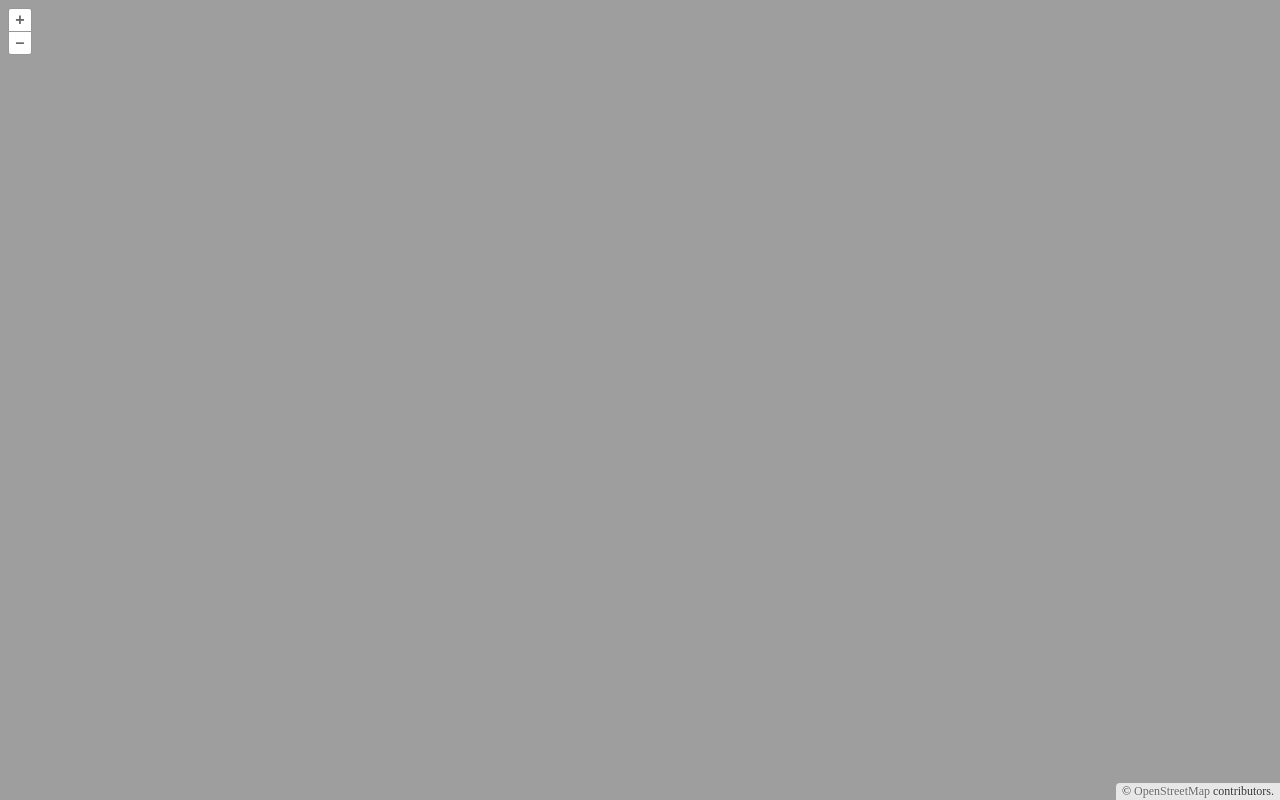
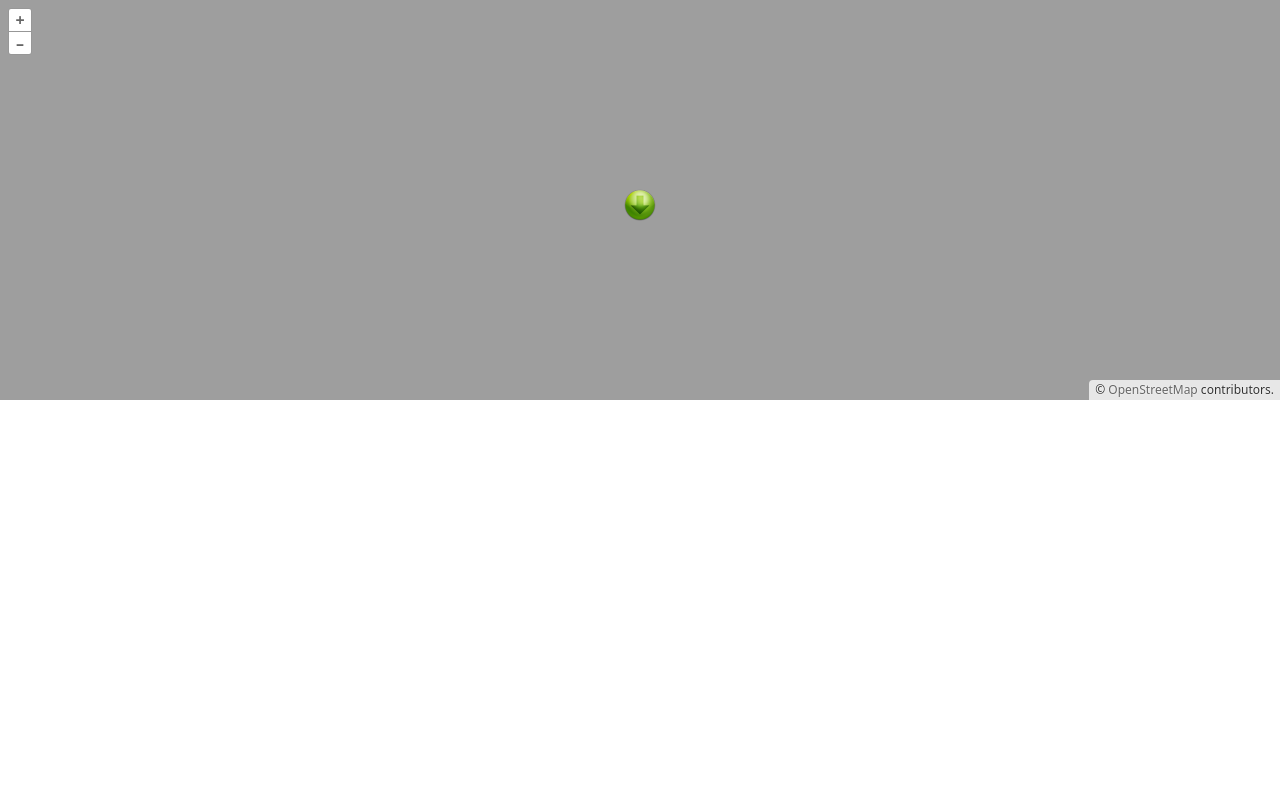
Before and after one commit to lmschw/geoinfoMap, a website built with Vite: page geoinfo-map/index.html in a window 1280 px wide. Built offline with nearby package versions, Linux system fonts and the light colour scheme.

Commit message:
add first icon to map

```diff
--- a/geoinfo-map/index.html
+++ b/geoinfo-map/index.html
@@ -1,13 +1,22 @@
 <!DOCTYPE html>
 <html lang="en">
   <head>
-    <meta charset="UTF-8" />
-    <link rel="icon" type="image/x-icon" href="https://openlayers.org/favicon.ico" />
-    <meta name="viewport" content="width=device-width, initial-scale=1.0" />
-    <title>Using OpenLayers with Vite</title>
+    <meta charset="UTF-8">
+    <title>Icon Symbolizer</title>
+    <link rel="stylesheet" href="https://cdn.jsdelivr.net/npm/bootstrap@5.2.0/dist/css/bootstrap.min.css">
+    <link rel="stylesheet" href="node_modules/ol/ol.css">
+    <style>
+      .map {
+        width: 100%;
+        height: 400px;
+      }
+    </style>
   </head>
   <body>
-    <div id="map"></div>
-    <script type="module" src="./main.js"></script>
+    <div id="map" class="map"><div id="popup"></div></div>
+    <!-- Pointer events polyfill for old browsers, see https://caniuse.com/#feat=pointer -->
+    <script src="https://cdn.jsdelivr.net/npm/elm-pep@1.0.6/dist/elm-pep.js"></script>
+    <script src="https://cdn.jsdelivr.net/npm/bootstrap@5.2.0/dist/js/bootstrap.bundle.min.js"></script>
+    <script type="module" src="main.js"></script>
   </body>
 </html>
--- a/geoinfo-map/main.js
+++ b/geoinfo-map/main.js
@@ -1,17 +1,91 @@
-import './style.css';
-import {Map, View} from 'ol';
-import TileLayer from 'ol/layer/Tile';
+import Feature from 'ol/Feature.js';
+import Map from 'ol/Map.js';
+import Overlay from 'ol/Overlay.js';
+import Point from 'ol/geom/Point.js';
+import TileJSON from 'ol/source/TileJSON.js';
+import VectorSource from 'ol/source/Vector.js';
+import View from 'ol/View.js';
+import {Icon, Style} from 'ol/style.js';
+import {Tile as TileLayer, Vector as VectorLayer} from 'ol/layer.js';
 import OSM from 'ol/source/OSM';
 
+const sachselnCoords = [917600, 5921700]
+
+const iconFeature = new Feature({
+  geometry: new Point(sachselnCoords),
+  name: 'Sachseln',
+});
+
+const iconStyle = new Style({
+  image: new Icon({
+    anchor: [0.5, 46],
+    anchorXUnits: 'fraction',
+    anchorYUnits: 'pixels',
+    src: 'arrow_down.png',
+    scale: 0.25,
+  }),
+});
+
+iconFeature.setStyle(iconStyle);
+
+const vectorSource = new VectorSource({
+  features: [iconFeature],
+});
+
+const vectorLayer = new VectorLayer({
+  source: vectorSource,
+});
+
 const map = new Map({
-  target: 'map',
-  layers: [
-    new TileLayer({
-      source: new OSM()
-    })
-  ],
+  layers: [    new TileLayer({
+    source: new OSM()
+  }), vectorLayer],
+  target: document.getElementById('map'),
   view: new View({
-    center: [0, 0],
-    zoom: 2
-  })
+    center: sachselnCoords,
+    zoom: 9,
+  }),
 });
+
+const element = document.getElementById('popup');
+
+const popup = new Overlay({
+  element: element,
+  positioning: 'bottom-center',
+  stopEvent: false,
+});
+map.addOverlay(popup);
+
+let popover;
+function disposePopover() {
+  if (popover) {
+    popover.dispose();
+    popover = undefined;
+  }
+}
+// display popup on click
+map.on('click', function (evt) {
+  const feature = map.forEachFeatureAtPixel(evt.pixel, function (feature) {
+    return feature;
+  });
+  disposePopover();
+  if (!feature) {
+    return;
+  }
+  popup.setPosition(evt.coordinate);
+  popover = new bootstrap.Popover(element, {
+    placement: 'top',
+    html: true,
+    content: feature.get('name'),
+  });
+  popover.show();
+});
+
+// change mouse cursor when over marker
+map.on('pointermove', function (e) {
+  const pixel = map.getEventPixel(e.originalEvent);
+  const hit = map.hasFeatureAtPixel(pixel);
+  map.getTarget().style.cursor = hit ? 'pointer' : '';
+});
+// Close the popup when the map is moved
+map.on('movestart', disposePopover);
--- a/geoinfo-map/package.json
+++ b/geoinfo-map/package.json
@@ -10,6 +10,7 @@
     "vite": "^3.0.9"
   },
   "dependencies": {
-    "ol": "latest"
+    "ol": "latest",
+    "proj4": "^2.8.0"
   }
 }
```
Also changed, not shown: geoinfo-map/arrow_down.png (added), 1 other file.
